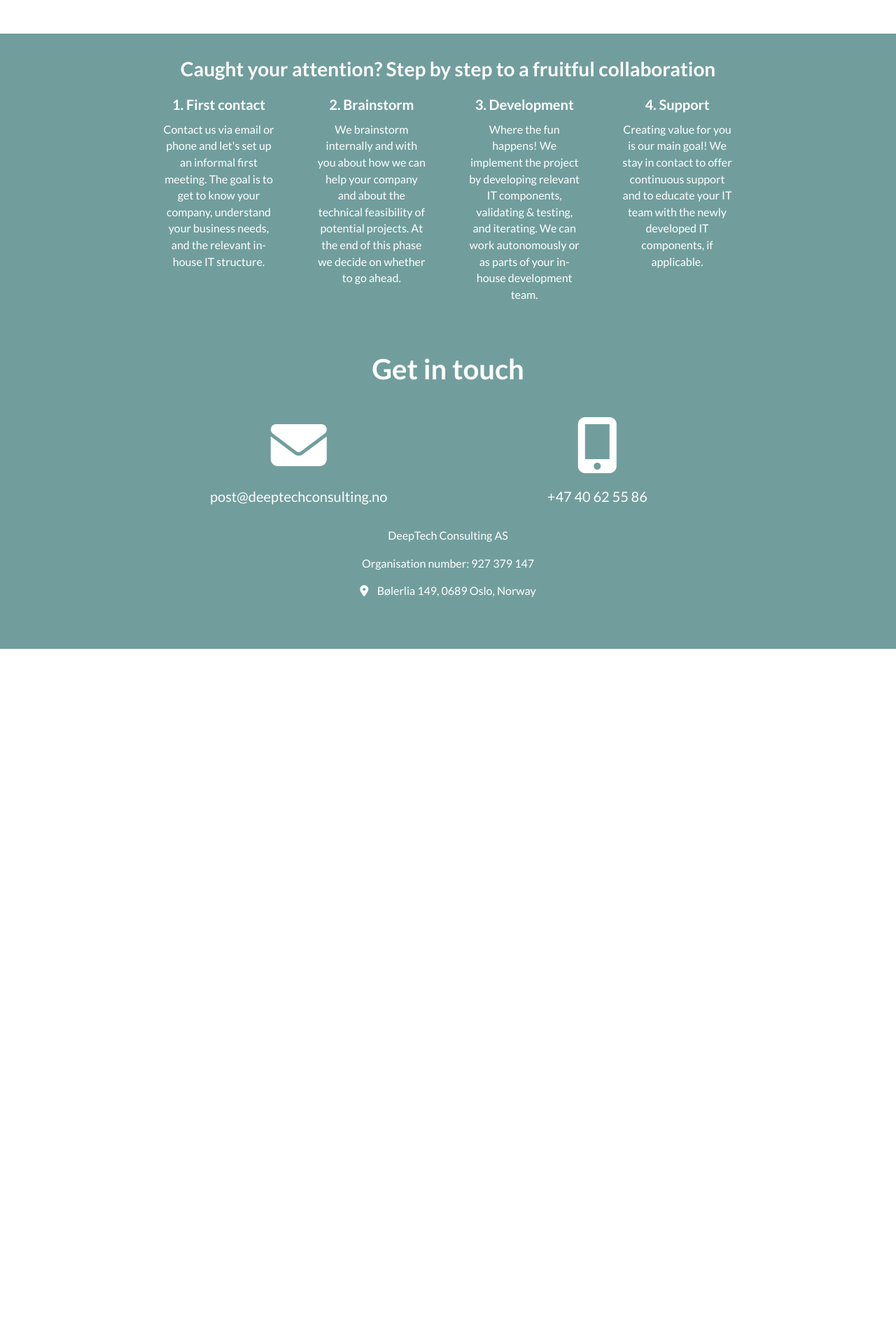
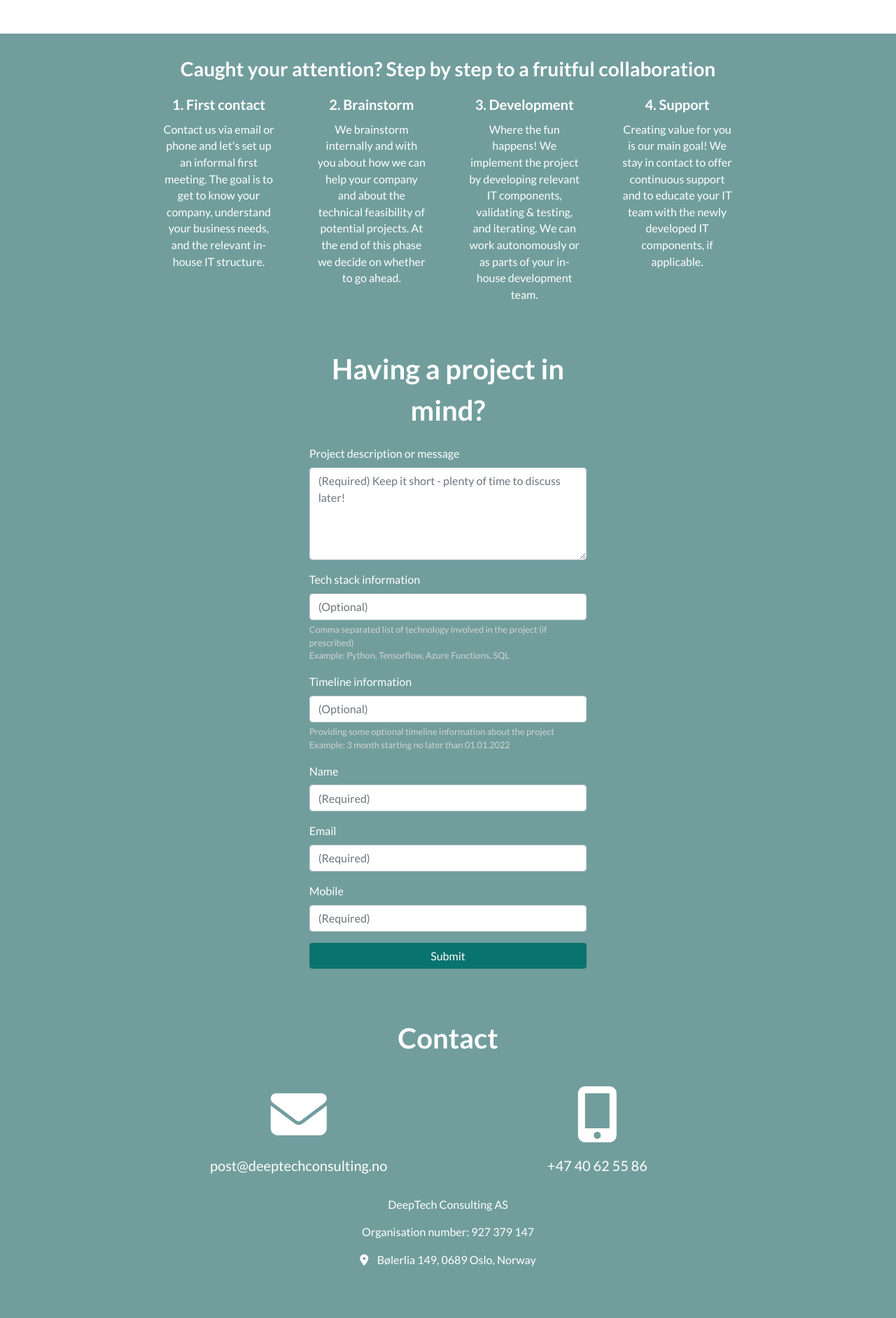
Before and after one commit to deeptechconsulting/deeptechconsulting.github.io, a Jekyll site: the page built from index.html, in a window 1280 px wide. Shown: the part 3447-5330 px from the top of the page at 70% size. Built offline with Jekyll 4.4.1, drawn with Linux system fonts in a browser that asks for light colours; nearby versions of some CDN libraries; before the commit the page ends 4374 px from its top, so only the background shows below that.

Commit message:
working on form submit

```diff
--- a/_layouts/wrapper.html
+++ b/_layouts/wrapper.html
@@ -15,6 +15,7 @@
     <script src="https://cdn.jsdelivr.net/npm/bootstrap@4.6.0/dist/js/bootstrap.bundle.min.js" integrity="sha384-Piv4xVNRyMGpqkS2by6br4gNJ7DXjqk09RmUpJ8jgGtD7zP9yug3goQfGII0yAns" crossorigin="anonymous"></script>
     <script src="https://kit.fontawesome.com/9e6dfcb0dc.js" crossorigin="anonymous"></script>
     <script src="//code.jquery.com/jquery-1.11.1.min.js"> </script>
+    <script src="{{ site.baseurl}}/assets/js/form.js"></script>
     <script>
       $(document).ready(function(){
         $('#show_techstack').on('click', function(e){
--- a/assets/css/style.css
+++ b/assets/css/style.css
@@ -25,6 +25,14 @@
   background-size: cover;
   min-height: 500px;
 }
+
+.btn-custom {
+  color: #212529;
+  background-color: #09736F !important;
+  border-color: #09736F !important;
+  width: 100% !important;
+}
+
 
 .bg-olive {
 	background: #719e9d;
--- /dev/null
+++ b/assets/js/form.js
@@ -0,0 +1,3 @@
+function submitForm() {
+    $("#formId").submit();
+}
--- a/index.html
+++ b/index.html
@@ -306,7 +306,52 @@ subtitle: " "
   <div class="row">
     <div class="col-10 col-sm-8 col-md-4 offset-1 offset-sm-2 offset-md-4">
       <div class="text-container">
-        <h1 class="text-center font-bold white-font"> Get in touch </h1>
+        <h1 class="text-center font-bold white-font"> Having a project in mind? </h1>
+        <!-- <p class="standard-text text-center white-font">
+          We are looking for new projects and partners. If our expertise fits your needs, do not hesitate to contact us .
+        </p> -->
+      </div>
+    </div>
+  </div>
+
+  <div class="row" style="padding-bottom:50px;">
+    <div class="col-10 col-sm-8 col-md-4 offset-1 offset-sm-2 offset-md-4">
+      <form action="endpoint" method="POST">
+        <div class="form-group">
+          <label for="inputDescription" class="text-white">Project description or message </label>
+          <textarea class="form-control" id="inputDescription" placeholder="(Required) Keep it short - plenty of time to discuss later!" rows=5  required></textarea>
+        </div>
+        <div class="form-group">
+          <label for="inputTechStack" class="text-white">Tech stack information</label>
+          <input type="text" class="form-control" id="inputTechStack" aria-describedby="techStackHelp" placeholder="(Optional)">
+          <small id="techStackHelp" class="form-text" style="color:lightgrey;">Comma separated list of technology involved in the project (if prescribed) <br>Example: Python, Tensorflow, Azure Functions, SQL</small>
+        </div>
+        <div class="form-group">
+          <label for="inputTimeline" class="text-white">Timeline information</label>
+          <input type="text" class="form-control" id="inputTimeline" aria-describedby="timelinehelp" placeholder="(Optional)">
+          <small id="timelinehelp" class="form-text" style="color:lightgrey;">Providing some optional timeline information about the project <br>Example: 3 month starting no later than 01.01.2022</small>
+        </div>
+        <div class="form-group">
+          <label for="inputName" class="text-white">Name</label>
+          <input type="text" class="form-control" id="inputName" placeholder="(Required)" required>
+        </div>
+        <div class="form-group">
+          <label for="inputEmail" class="text-white">Email</label>
+          <input type="email" class="form-control" id="inputEmail" placeholder="(Required)" required>
+        </div>
+        <div class="form-group">
+          <label for="inputPhone" class="text-white">Mobile</label>
+          <input type="tel" class="form-control" id="inputPhone" placeholder="(Required)" required>
+        </div>
+        <button type="submit" class="btn btn-primary btn-custom">Submit</button>
+      </form>
+    </div>
+  </div>
+
+  <div class="row">
+    <div class="col-10 col-sm-8 col-md-4 offset-1 offset-sm-2 offset-md-4">
+      <div class="text-container">
+        <h1 class="text-center font-bold white-font"> Contact </h1>
         <!-- <p class="standard-text text-center white-font">
           We are looking for new projects and partners. If our expertise fits your needs, do not hesitate to contact us .
         </p> -->
```
